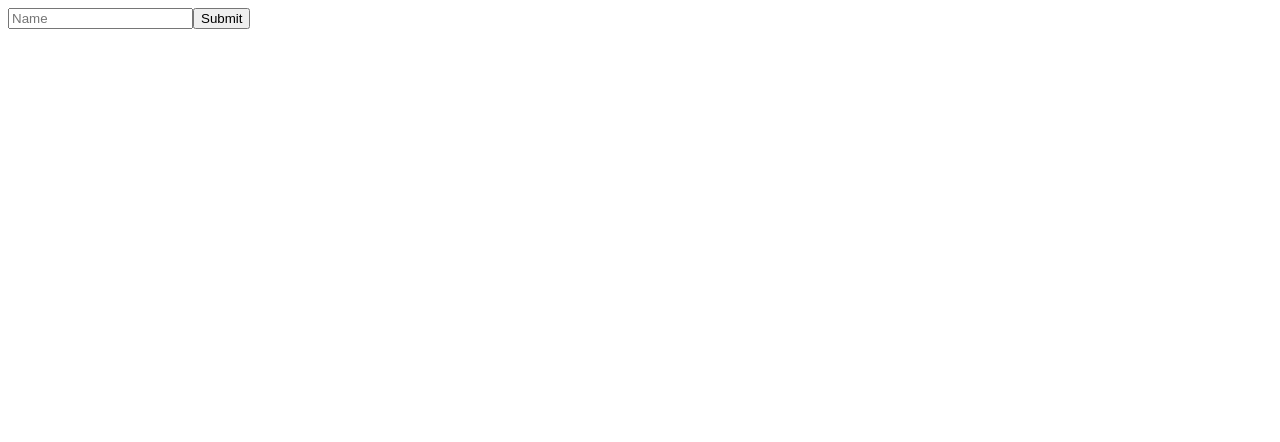
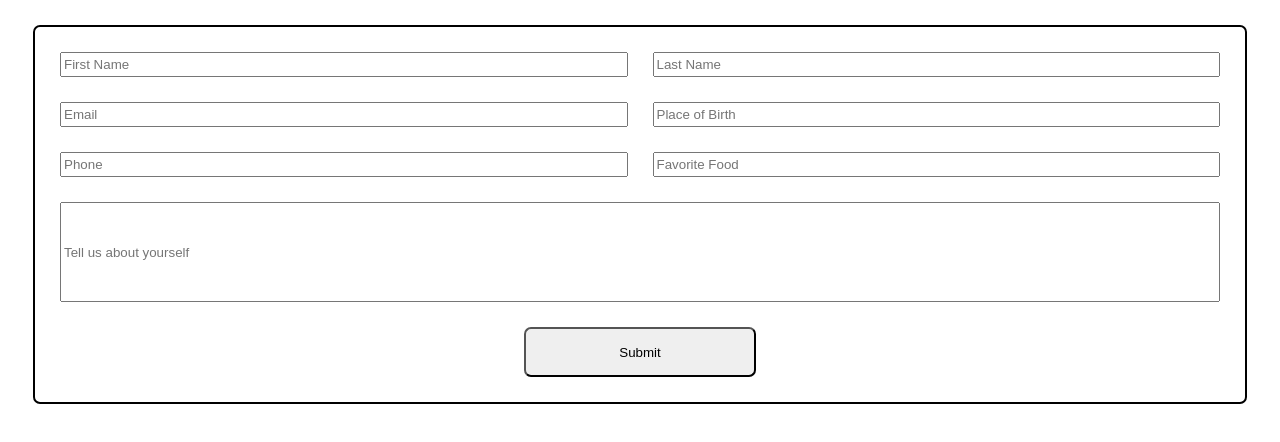
Before and after one commit to Dakotalail1193/VSchool, a React (Vite) app in the folder Level3/Practice/scrimba/: page / in a window 1280 px wide. Shown: the top 442 px of the page. Built offline with nearby package versions, Linux system fonts and the light colour scheme.

Commit message:
name badge

```diff
--- /dev/null
+++ b/Level3/Practice/scrimba/src/Badge/BadgeApp.css
@@ -0,0 +1,56 @@
+.form {
+    border: 2px solid black;
+    border-radius: 7px;
+    height: 325px;
+    width: auto;
+    margin: 25px;
+    display: grid;
+    grid-template-columns: 1fr 1fr;
+    grid-template-rows: 25px 25px 25px 100px 50px;
+    padding: 25px;
+    gap: 25px;
+}
+
+.form-comment{
+    grid-column: 1/-1;
+}
+
+.form-submit {
+    grid-column: 1/-1;
+    margin-left: 40%;
+    margin-right: 40%;
+    border-radius: 7px;
+}
+
+.badge-container {
+    border: 2px solid grey;
+    border-radius: 7px;
+    height: 325px;
+    width: auto;
+    margin: 25px;
+    display: grid;
+    grid-template-columns: 1fr 1fr;
+    grid-template-rows: 25px 25px 25px 25px 50px;
+    gap: 25px;
+}
+
+.badge-header {
+    background-color: grey;
+    color: white;
+    grid-column: 1/-1;
+    border: 2px solid grey;
+    border-radius: 4px;
+    padding-left: 10px;
+}
+
+.badge-item {
+    margin: 0px 25px 25px 25px;
+}
+
+.badge-comment {
+    grid-column: 1/-1;
+    height: 90px;
+    border: 1px solid black;
+    margin: 0px 25px 20px 25px;
+    padding: 10px;
+}
--- /dev/null
+++ b/Level3/Practice/scrimba/src/Badge/BadgeApp.jsx
@@ -0,0 +1,12 @@
+import React from "react";
+import Form from "./componets/Form";
+import './BadgeApp.css'
+
+export default function App() {
+    return (
+        <div>
+            <Form />
+        </div>
+    )
+
+}
--- /dev/null
+++ b/Level3/Practice/scrimba/src/Badge/componets/Badge.jsx
@@ -0,0 +1,16 @@
+import React from "react";
+
+export default function Badge(props){
+
+    return (
+        <div className="badge-container">
+            <header className="badge-header">Badge:</header>
+            <div className="badge-item" >Name: {props.firstName} {props.lastName}</div>
+            <div className="badge-item" >Email: {props.email}</div>
+            <div className="badge-item" >Phone: {props.phone}</div>
+            <div className="badge-item" >Place of Birth: {props.placeOfBirth}</div>
+            <div className="badge-item" >Favorite Food: {props.favoriteFood}</div>
+            <div className="badge-comment">Additional Comments: {props.commentSection} </div>
+        </div>
+    )
+}
--- /dev/null
+++ b/Level3/Practice/scrimba/src/Badge/componets/Form.jsx
@@ -0,0 +1,144 @@
+import React from "react";
+import Badge from "./Badge";
+
+export default function Form() {
+    const [formData, setFormData] = React.useState(
+        {
+            firstName: "",
+            lastName: "",
+            email: "",
+            placeOfBirth: "",
+            phone: "",
+            favoriteFood: "",
+            commentSection: "",
+
+        }
+    )
+    const [badgeArray, setBadgeArray] = React.useState([])
+
+    function handleChange(event) {
+        const { name, value } = event.target
+        setFormData(prevFormData => {
+            return {
+                ...prevFormData,
+                [name]: value
+            }
+        })
+    }
+
+    function handleSubmit(event) {
+        event.preventdefault()
+        setBadgeArray(prevBadgeArray => {
+            return [...prevBadgeArray,
+            {
+                firstName: formData.firstName,
+                lastName: formData.lastName,
+                email: formData.email,
+                placeOfBirth: formData.placeOfBirth,
+                phone: formData.phone,
+                favoriteFood: formData.favoriteFood,
+                commentSection: formData.commentSection
+            }]
+        })
+    }
+
+    const badgeElements = badgeArray.map((badge, index) => {
+        return <li> <Badge key={index} {...badge} /> </li>
+    })
+
+    return (
+        <main>
+            <form className="form"
+                onSubmit={handleSubmit}>
+
+                <input
+                    type="name"
+                    placeholder="First Name"
+                    className="form--input"
+                    name="firstName"
+                    value={formData.firstName}
+                    onChange={handleChange}
+                    minLength={3}
+                    required
+
+                />
+                <input
+                    type="name"
+                    placeholder="Last Name"
+                    className="form--input"
+                    name="lastName"
+                    value={formData.lastName}
+                    onChange={handleChange}
+                    minLength={3}
+                    required
+
+                />
+                <input
+                    type="email"
+                    placeholder="Email"
+                    className="form--input"
+                    name="email"
+                    value={formData.email}
+                    onChange={handleChange}
+                    minLength={3}
+                    required
+
+                />
+                <input
+                    type="placeOfBirth"
+                    placeholder="Place of Birth"
+                    className="form--input"
+                    name="placeOfBirth"
+                    value={formData.placeOfBirth}
+                    onChange={handleChange}
+                    minLength={3}
+                    required
+
+                />
+                <input
+                    type="number"
+                    placeholder="Phone"
+                    className="form--input"
+                    name="phone"
+                    value={formData.phone}
+                    onChange={handleChange}
+                    minLength={3}
+                    required
+
+                />
+                <input
+                    type="food"
+                    placeholder="Favorite Food"
+                    className="form--input"
+                    name="favoriteFood"
+                    value={formData.favoriteFood}
+                    onChange={handleChange}
+                    minLength={3}
+                    required
+
+                />
+                <input
+                    type="comment"
+                    placeholder="Tell us about yourself"
+                    className="form-comment"
+                    name="commentSection"
+                    value={formData.commentSection}
+                    onChange={handleChange}
+                    minLength={3}
+                    required
+
+                />
+                <button
+                    className="form-submit"
+                    type="submit"
+                >Submit
+                </button>
+            </form>
+
+            <ul>
+                {badgeElements}
+            </ul>
+        </main>
+    )
+
+}
--- a/Level3/Practice/scrimba/src/main.jsx
+++ b/Level3/Practice/scrimba/src/main.jsx
@@ -1,6 +1,6 @@
 import React from 'react'
 import ReactDOM from 'react-dom/client'
-import App from './Name/NameApp.jsx'
+import App from './Badge/BadgeApp.jsx'
 import './index.css'
 
 ReactDOM.createRoot(document.getElementById('root')).render(
```
